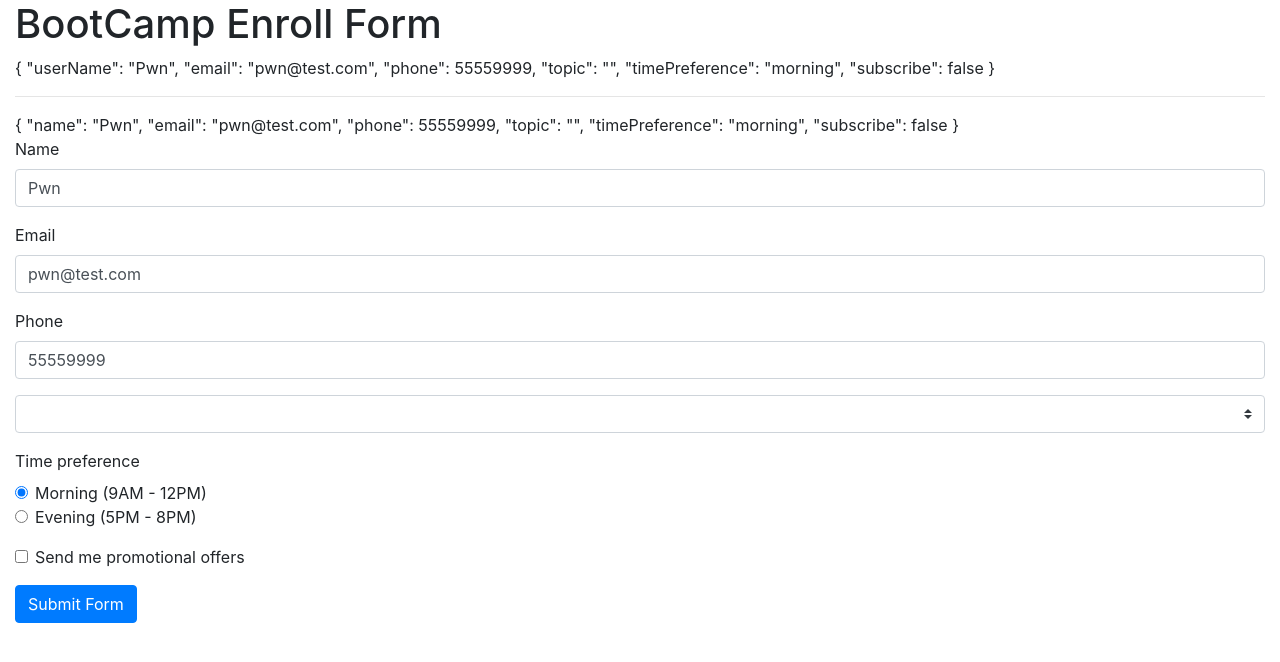
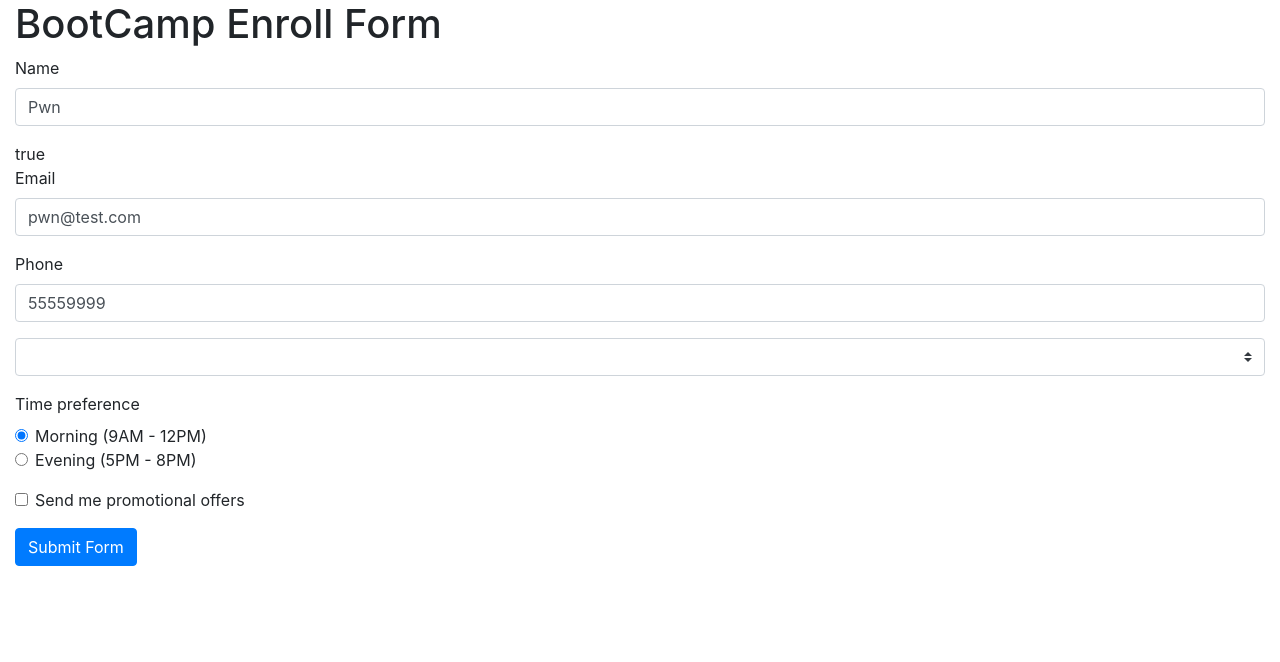
Before and after one commit to phyowainyunt-19/Angular-forms, an Angular app in the folder tdf/: page / in a window 1280 px wide. Shown: the top 662 px of the page. Built offline with nearby package versions, Linux system fonts and the light colour scheme.

Commit message:
TDF tracking state and validity

```diff
--- a/tdf/src/app/app.component.html
+++ b/tdf/src/app/app.component.html
@@ -1,16 +1,16 @@
 <div class="container-fluid">
     <h1>BootCamp Enroll Form</h1>
     <form #userForm="ngForm">
-        {{ userForm.value | json }}
 
+        <!-- {{ userForm.value | json }}
         <hr />
-
-        {{ userModel | json }}
+        {{ userModel | json }} -->
 
         <div class="form-group">
             <label for="">Name</label>
-            <input type="text" class="form-control" name="userName" [(ngModel)]="userModel.name" />
+            <input type="text" required #name="ngModel" class="form-control" name="userName" [(ngModel)]="userModel.name" />
         </div>
+        {{name.untouched}}
 
         <div class="form-group">
             <label for="">Email</label>
```
